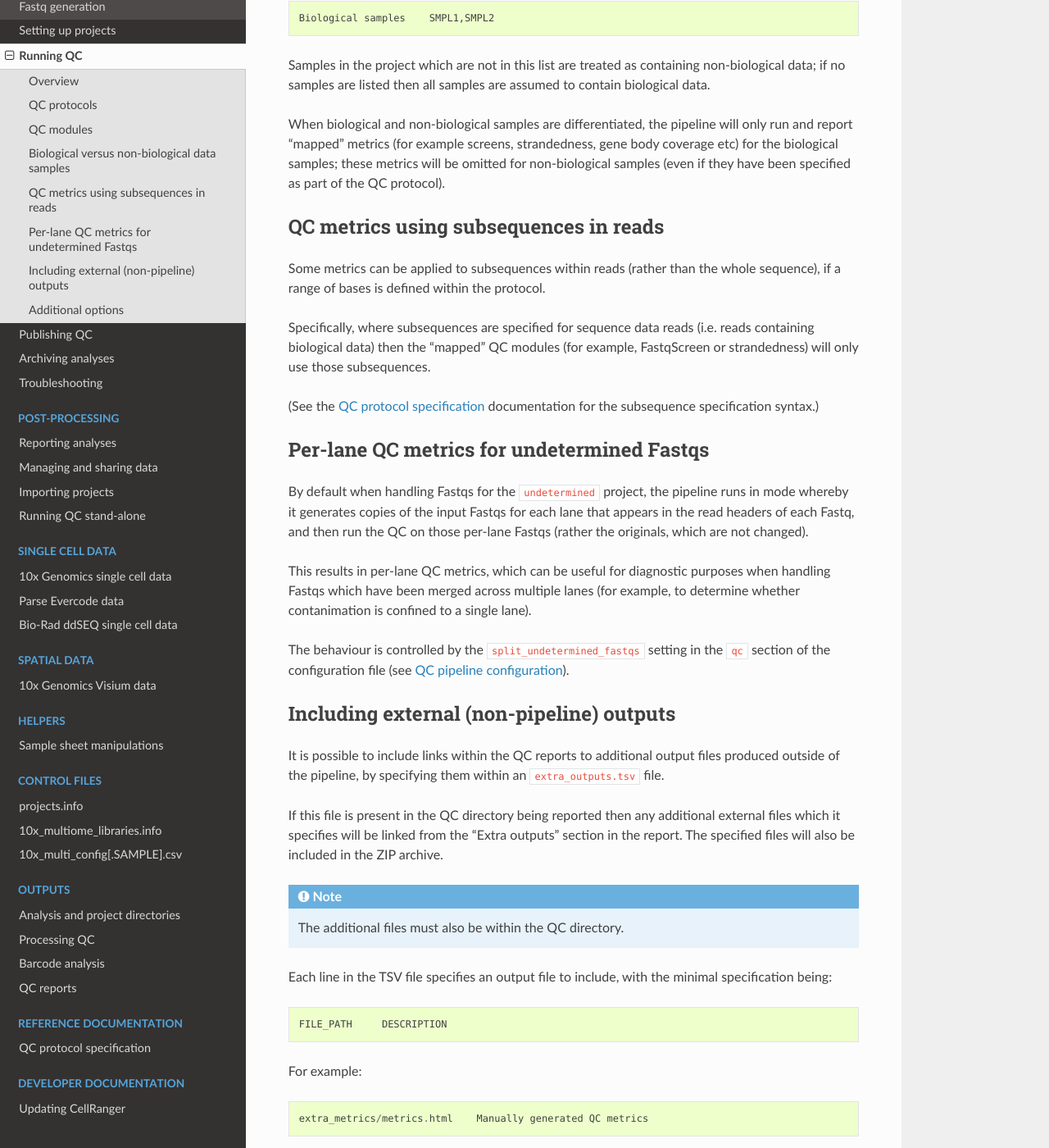
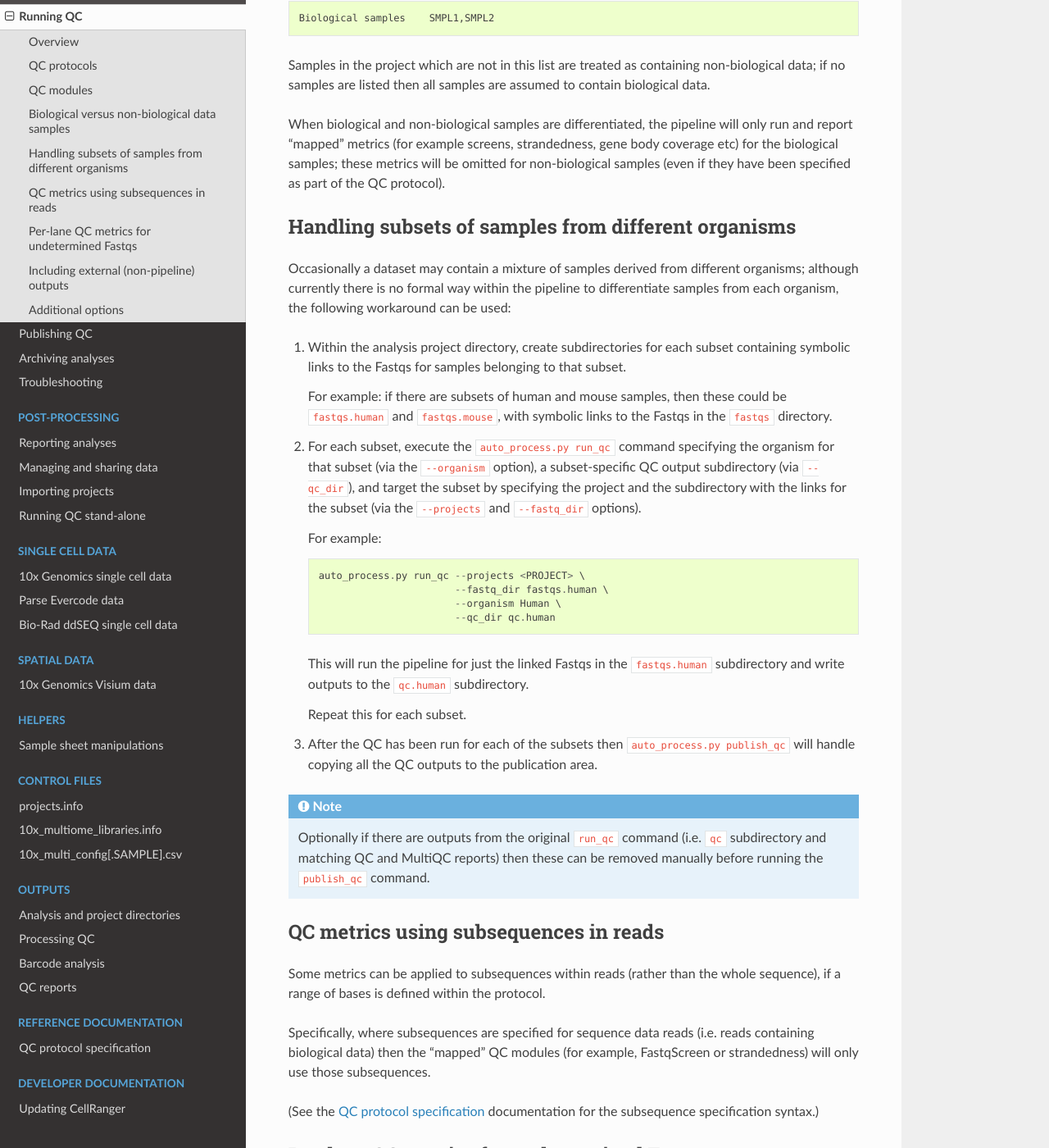
Before and after one commit to fls-bioinformatics-core/auto_process_ngs, a Sphinx documentation site: the page built from docs/source/using/run_qc.rst, in a window 1280 px wide and 1400 px high, scrolled down 2443 px. Shown: the whole window at 82% size. Built offline with Sphinx 7.4.7 and the Read the Docs theme 3.1.0, drawn with Linux system fonts in a browser that asks for light colours; pages that are not in the unit, such as notebooks, are missing from menus.

Commit message:
Update 'run_qc' docs to add workaround for multiple organisms in a dataset.

```diff
--- a/docs/source/using/run_qc.rst
+++ b/docs/source/using/run_qc.rst
@@ -156,6 +156,57 @@ biological samples; these metrics will be omitted for non-biological
 samples (even if they have been specified as part of the QC
 protocol).
 
+----------------------------------------------------
+Handling subsets of samples from different organisms
+----------------------------------------------------
+
+Occasionally a dataset may contain a mixture of samples derived
+from different organisms; although currently there is no formal way
+within the pipeline to differentiate samples from each organism,
+the following workaround can be used:
+
+1. Within the analysis project directory, create subdirectories
+   for each subset containing symbolic links to the Fastqs for
+   samples belonging to that subset.
+
+   For example: if there are subsets of human and mouse samples,
+   then these could be ``fastqs.human`` and ``fastqs.mouse``,
+   with symbolic links to the Fastqs in the ``fastqs`` directory.
+
+2. For each subset, execute the ``auto_process.py run_qc``
+   command specifying the organism for that subset (via the
+   ``--organism`` option), a subset-specific QC output
+   subdirectory (via ``--qc_dir``), and target the subset by
+   specifying the project and the subdirectory with the links
+   for the subset (via the ``--projects`` and ``--fastq_dir``
+   options).
+
+   For example:
+
+   ::
+
+      auto_process.py run_qc --projects <PROJECT> \
+                             --fastq_dir fastqs.human \
+			     --organism Human \
+			     --qc_dir qc.human
+
+   This will run the pipeline for just the linked Fastqs in
+   the ``fastqs.human`` subdirectory and write outputs to the
+   ``qc.human`` subdirectory.
+
+   Repeat this for each subset.
+
+3. After the QC has been run for each of the subsets then
+   ``auto_process.py publish_qc`` will handle copying all the
+   QC outputs to the publication area.
+
+.. note::
+
+   Optionally if there are outputs from the original ``run_qc``
+   command (i.e. ``qc`` subdirectory and matching QC and
+   MultiQC reports) then these can be removed manually before
+   running the ``publish_qc`` command.
+
 --------------------------------------
 QC metrics using subsequences in reads
 --------------------------------------
```
